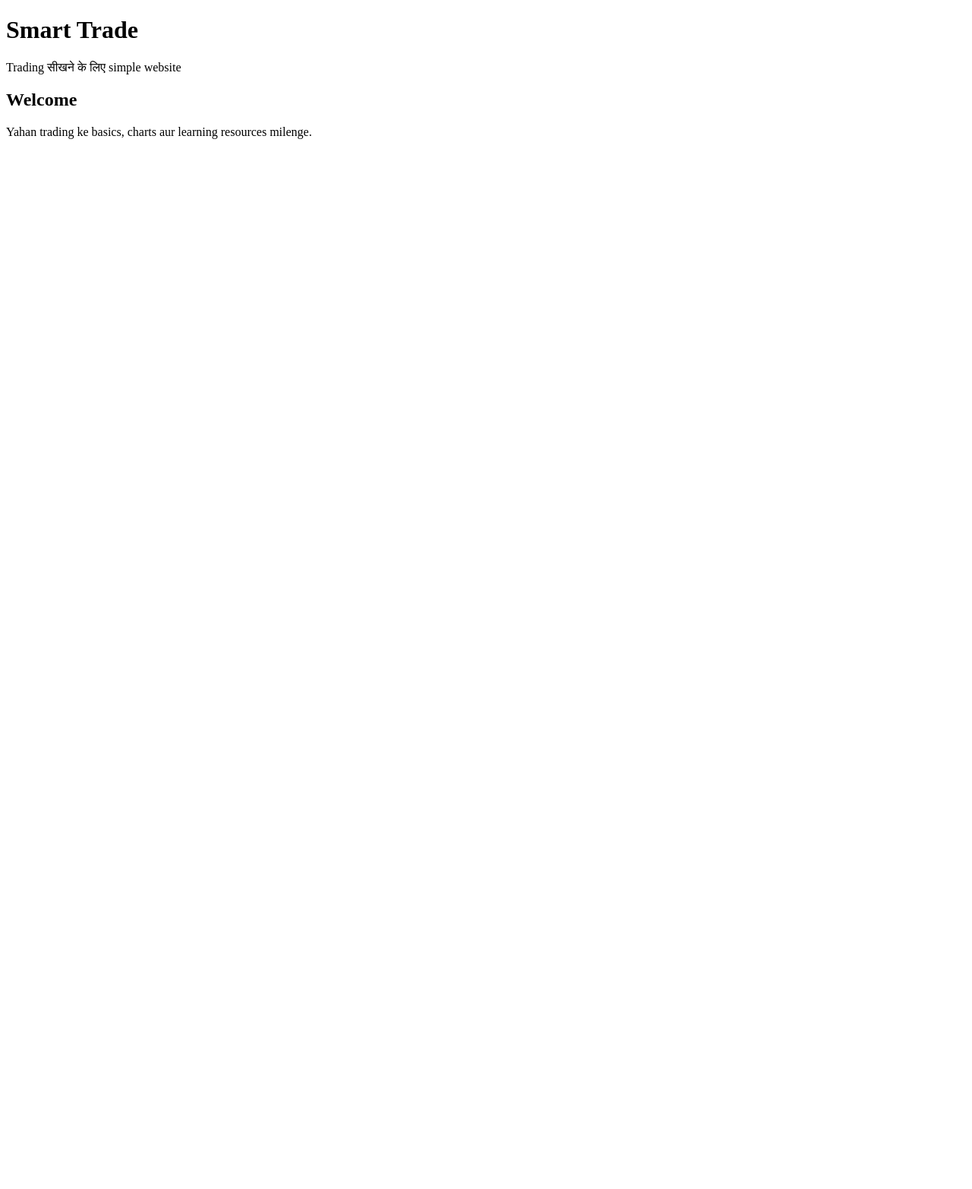
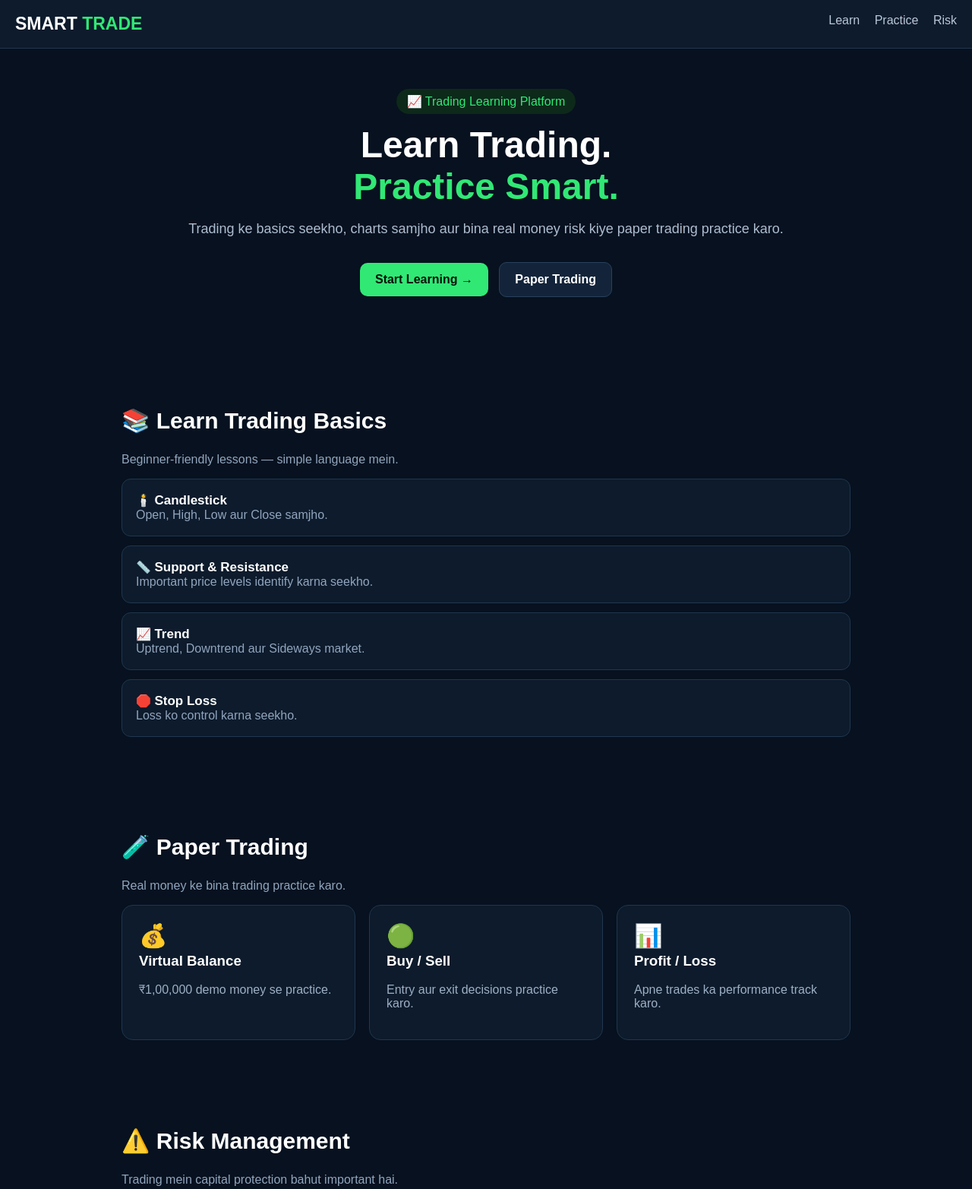
Before and after one commit to deepsa007/SMART---TRADE, a plain HTML site: page index.html in a window 1280 px wide. Shown: the top 1565 px of the page at 76% size. Before the commit the page ends 800 px from the top, so only its background shows below. Drawn offline with Linux system fonts and the light colour scheme.

Commit message:
Enhance index.html with new styles and layout
Updated HTML structure and added styling for better layout and design.

```diff
--- a/index.html
+++ b/index.html
@@ -1,17 +1,136 @@
 <!DOCTYPE html>
-<html>
+<html lang="hi">
 <head>
-  <meta charset="UTF-8">
-  <meta name="viewport" content="width=device-width, initial-scale=1.0">
-  <title>Smart Trade</title>
+<meta charset="UTF-8">
+<meta name="viewport" content="width=device-width,initial-scale=1.0">
+<title>Smart Trade</title>
+<style>
+*{box-sizing:border-box}
+body{margin:0;font-family:Arial;background:#07111f;color:#fff}
+nav{padding:18px 20px;background:#0d1b2c;border-bottom:1px solid #24364d;display:flex;justify-content:space-between}
+.logo{font-size:23px;font-weight:bold}.green{color:#31e875}
+nav a{color:#b8c7d9;margin-left:15px;text-decoration:none}
+.hero{padding:60px 20px;text-align:center;max-width:1000px;margin:auto}
+.badge{color:#31e875;background:#0d291a;padding:8px 14px;border-radius:20px}
+h1{font-size:48px;margin:20px 0 10px}
+h1 span{color:#31e875}
+.hero p{color:#aebdd0;font-size:18px}
+.btn{display:inline-block;margin:15px 5px;padding:13px 20px;border-radius:10px;text-decoration:none;font-weight:bold}
+.primary{background:#31e875;color:#06120a}
+.secondary{background:#13243a;color:white;border:1px solid #29415d}
+section{max-width:1000px;margin:auto;padding:45px 20px}
+h2{font-size:30px}
+.sub{color:#91a5bd}
+.cards{display:grid;grid-template-columns:repeat(3,1fr);gap:18px}
+.card{background:#0d1b2c;border:1px solid #20364f;border-radius:15px;padding:22px}
+.card h3{margin-top:5px}.card p{color:#9eb0c5}
+.icon{font-size:30px}
+.lesson{background:#0d1b2c;border:1px solid #20364f;border-radius:12px;padding:18px;margin:12px 0}
+.lesson b{font-size:17px}
+.risk{background:#251d0c;border:1px solid #76551d;padding:20px;border-radius:15px}
+footer{text-align:center;padding:30px;color:#71849b;border-top:1px solid #1d2d42}
+@media(max-width:700px){
+h1{font-size:40px}.cards{grid-template-columns:1fr}
+nav a{display:none}
+}
+</style>
 </head>
+
 <body>
 
-  <h1>Smart Trade</h1>
-  <p>Trading सीखने के लिए simple website</p>
+<nav>
+<div class="logo">SMART <span class="green">TRADE</span></div>
+<div>
+<a href="#learn">Learn</a>
+<a href="#practice">Practice</a>
+<a href="#risk">Risk</a>
+</div>
+</nav>
 
-  <h2>Welcome</h2>
-  <p>Yahan trading ke basics, charts aur learning resources milenge.</p>
+<div class="hero">
+<span class="badge">📈 Trading Learning Platform</span>
+<h1>Learn Trading.<br><span>Practice Smart.</span></h1>
+<p>Trading ke basics seekho, charts samjho aur bina real money risk kiye paper trading practice karo.</p>
+<a class="btn primary" href="#learn">Start Learning →</a>
+<a class="btn secondary" href="#practice">Paper Trading</a>
+</div>
+
+<section id="learn">
+<h2>📚 Learn Trading Basics</h2>
+<p class="sub">Beginner-friendly lessons — simple language mein.</p>
+
+<div class="lesson">🕯️ <b>Candlestick</b><br>
+<span class="sub">Open, High, Low aur Close samjho.</span></div>
+
+<div class="lesson">📏 <b>Support & Resistance</b><br>
+<span class="sub">Important price levels identify karna seekho.</span></div>
+
+<div class="lesson">📈 <b>Trend</b><br>
+<span class="sub">Uptrend, Downtrend aur Sideways market.</span></div>
+
+<div class="lesson">🛑 <b>Stop Loss</b><br>
+<span class="sub">Loss ko control karna seekho.</span></div>
+</section>
+
+<section id="practice">
+<h2>🧪 Paper Trading</h2>
+<p class="sub">Real money ke bina trading practice karo.</p>
+
+<div class="cards">
+<div class="card">
+<div class="icon">💰</div>
+<h3>Virtual Balance</h3>
+<p>₹1,00,000 demo money se practice.</p>
+</div>
+
+<div class="card">
+<div class="icon">🟢</div>
+<h3>Buy / Sell</h3>
+<p>Entry aur exit decisions practice karo.</p>
+</div>
+
+<div class="card">
+<div class="icon">📊</div>
+<h3>Profit / Loss</h3>
+<p>Apne trades ka performance track karo.</p>
+</div>
+</div>
+</section>
+
+<section id="risk">
+<h2>⚠️ Risk Management</h2>
+<p class="sub">Trading mein capital protection bahut important hai.</p>
+<div class="risk">
+<b>Golden Rule:</b>
+<p>Kisi bhi trade mein bina plan ke entry mat lo. Stop Loss, Position Size aur Risk/Reward ko samajhna zaroori hai.</p>
+</div>
+</section>
+
+<section>
+<h2>🚀 Coming Next</h2>
+<div class="cards">
+<div class="card">
+<div class="icon">📊</div>
+<h3>Interactive Charts</h3>
+<p>Better charts aur multiple timeframes.</p>
+</div>
+<div class="card">
+<div class="icon">💼</div>
+<h3>Portfolio</h3>
+<p>Virtual holdings aur P&L tracking.</p>
+</div>
+<div class="card">
+<div class="icon">📝</div>
+<h3>Trading Journal</h3>
+<p>Trades aur notes save karo.</p>
+</div>
+</div>
+</section>
+
+<footer>
+© 2026 Smart Trade · Educational & Paper Trading Project<br>
+Not financial advice
+</footer>
 
 </body>
 </html>
```
